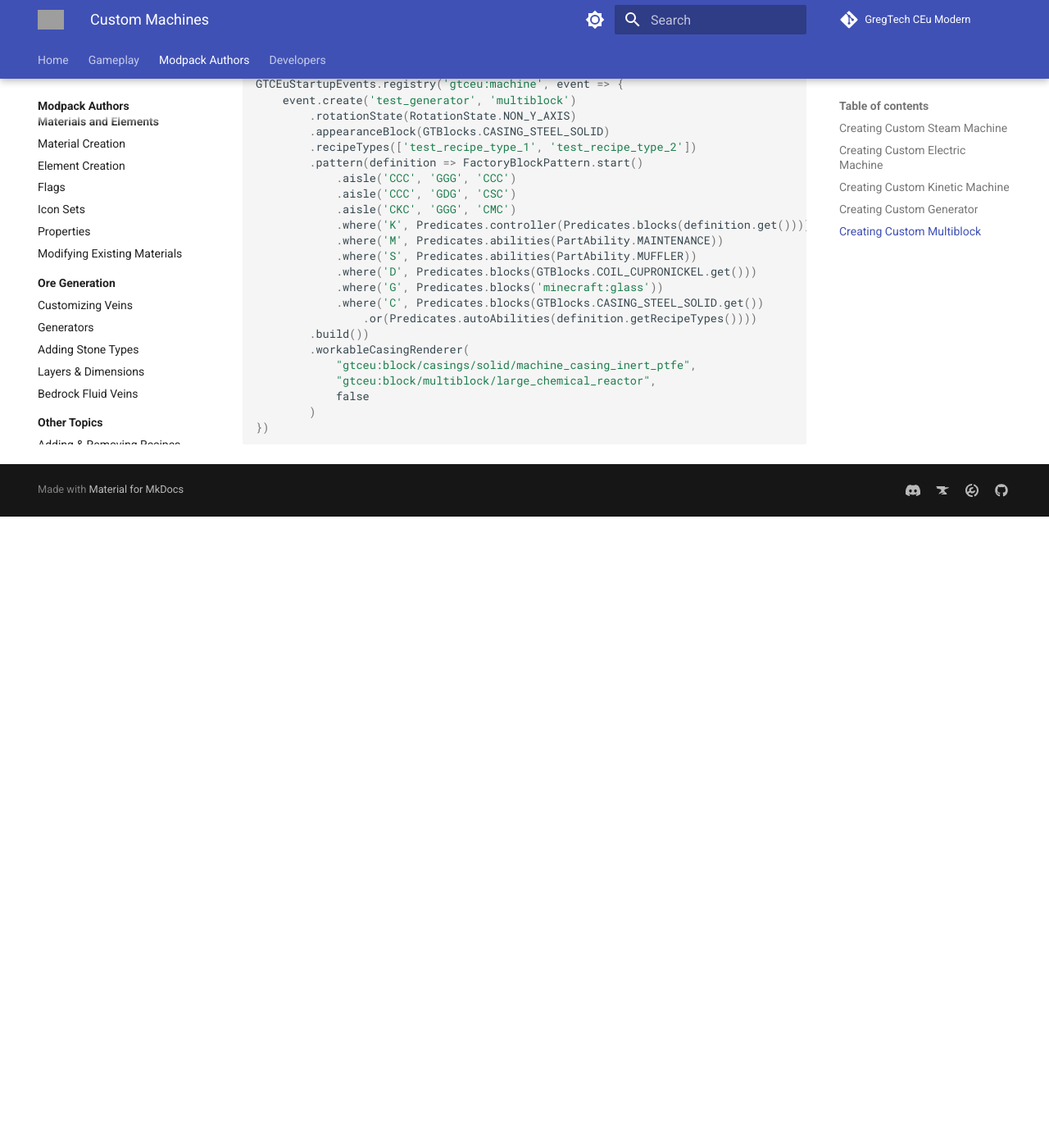
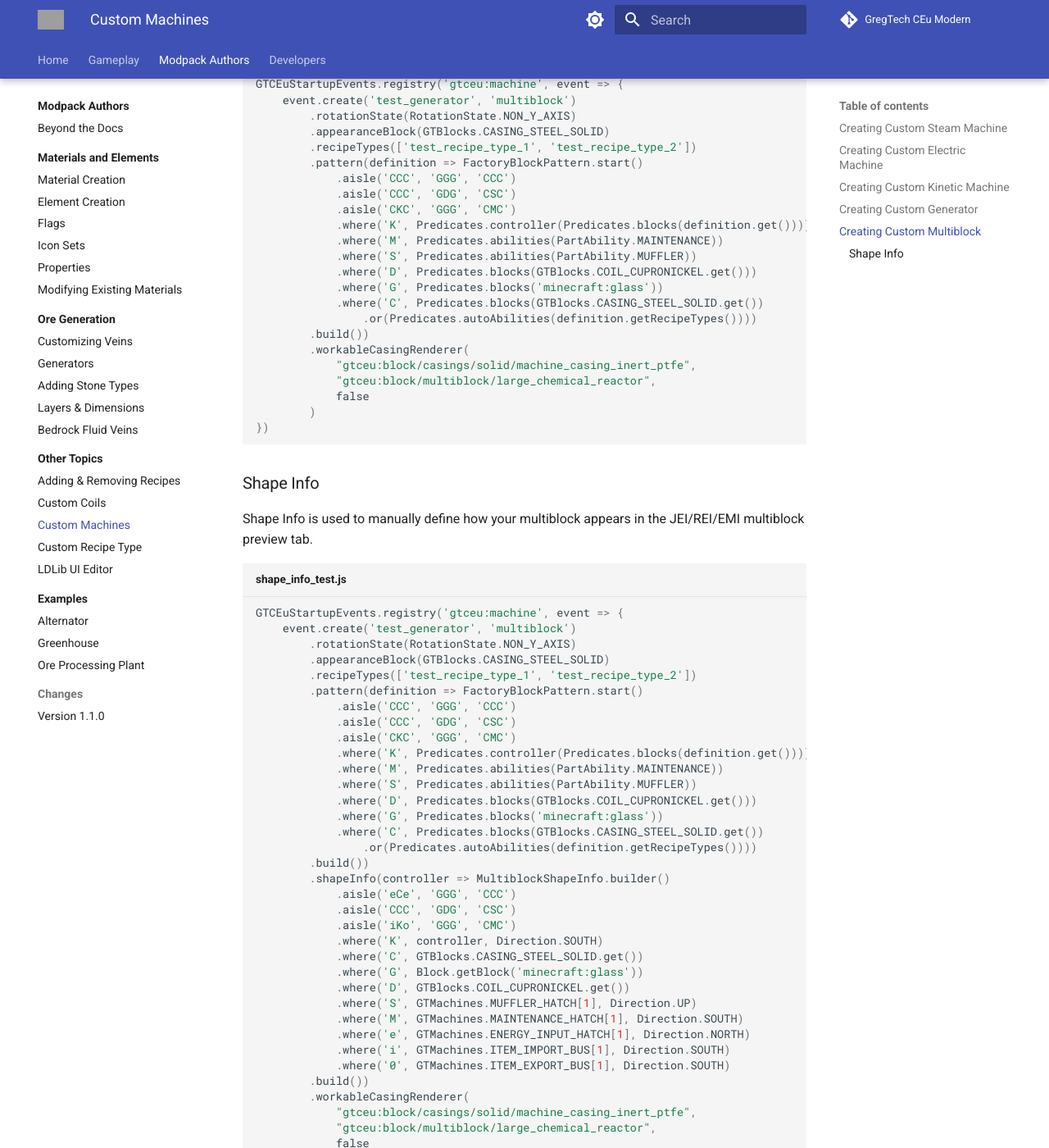
Before and after one commit to GregTechCEu/gtceu-modern-docs, an MkDocs documentation site: the page built from docs/Modpacks/Other-Topics/Custom-Machines.md, in a window 1280 px wide and 1400 px high, scrolled down 1228 px. Shown: the whole window at 82% size. Built offline with MkDocs 1.6.1 and Material for MkDocs 9.7.7, drawn with Linux system fonts in a browser that asks for light colours; comment, search, counter and statistics services are not loaded; before the commit the page ends 1858 px from its top, so only the background shows below that; grey boxes are pictures that could not be loaded.

Commit message:
new additions

````diff
--- a/docs/Modpacks/Other-Topics/Custom-Machines.md
+++ b/docs/Modpacks/Other-Topics/Custom-Machines.md
@@ -81,3 +81,47 @@
         )
 })
 ```
+
+### Shape Info
+
+Shape Info is used to manually define how your multiblock appears in the JEI/REI/EMI multiblock preview tab.
+
+```js title="shape_info_test.js"
+GTCEuStartupEvents.registry('gtceu:machine', event => {
+    event.create('test_generator', 'multiblock')
+        .rotationState(RotationState.NON_Y_AXIS)
+        .appearanceBlock(GTBlocks.CASING_STEEL_SOLID)
+        .recipeTypes(['test_recipe_type_1', 'test_recipe_type_2'])
+        .pattern(definition => FactoryBlockPattern.start()
+            .aisle('CCC', 'GGG', 'CCC')
+            .aisle('CCC', 'GDG', 'CSC')
+            .aisle('CKC', 'GGG', 'CMC')
+            .where('K', Predicates.controller(Predicates.blocks(definition.get())))
+            .where('M', Predicates.abilities(PartAbility.MAINTENANCE))
+            .where('S', Predicates.abilities(PartAbility.MUFFLER))
+            .where('D', Predicates.blocks(GTBlocks.COIL_CUPRONICKEL.get()))
+            .where('G', Predicates.blocks('minecraft:glass'))
+            .where('C', Predicates.blocks(GTBlocks.CASING_STEEL_SOLID.get())
+                .or(Predicates.autoAbilities(definition.getRecipeTypes())))
+        .build())
+        .shapeInfo(controller => MultiblockShapeInfo.builder()
+            .aisle('eCe', 'GGG', 'CCC')
+            .aisle('CCC', 'GDG', 'CSC')
+            .aisle('iKo', 'GGG', 'CMC')
+            .where('K', controller, Direction.SOUTH)
+            .where('C', GTBlocks.CASING_STEEL_SOLID.get())
+            .where('G', Block.getBlock('minecraft:glass'))
+            .where('D', GTBlocks.COIL_CUPRONICKEL.get())
+            .where('S', GTMachines.MUFFLER_HATCH[1], Direction.UP)
+            .where('M', GTMachines.MAINTENANCE_HATCH[1], Direction.SOUTH)
+            .where('e', GTMachines.ENERGY_INPUT_HATCH[1], Direction.NORTH)
+            .where('i', GTMachines.ITEM_IMPORT_BUS[1], Direction.SOUTH)
+            .where('0', GTMachines.ITEM_EXPORT_BUS[1], Direction.SOUTH)
+        .build())
+        .workableCasingRenderer(
+            "gtceu:block/casings/solid/machine_casing_inert_ptfe",
+            "gtceu:block/multiblock/large_chemical_reactor",
+            false
+        )
+})
+```
````
Also changed, not shown: docs/Modpacks/Other-Topics/Adding-and-Removing-Recipes.md (+39 -1 lines), docs/Modpacks/Other-Topics/Custom-Recipe-Types.md (+2 -0 lines).
